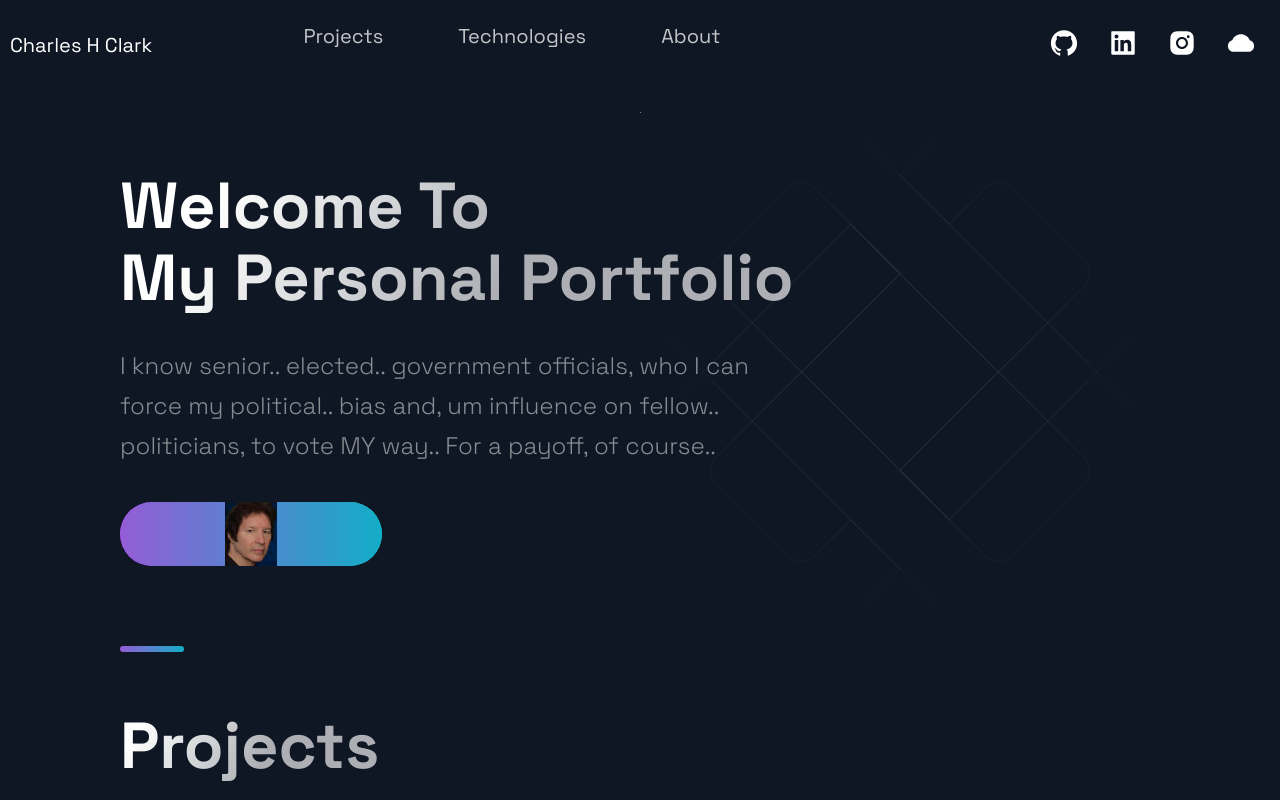
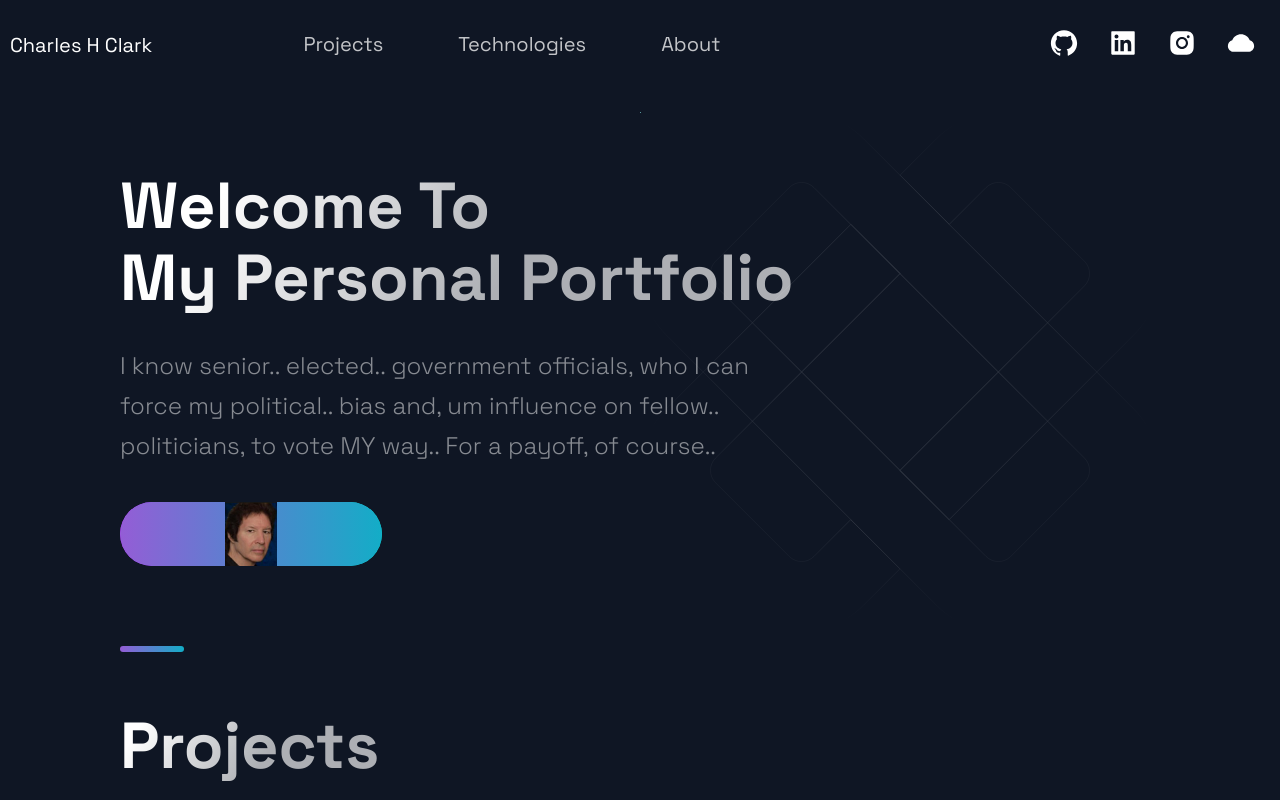
Before and after one commit to chuckhalliday/Personal-Portfolio, a Next.js app: page / in a window 1280 px wide. Shown: the top 800 px of the page. Built offline with nearby package versions, Linux system fonts and the light colour scheme.

Commit message:
Update Header.js

```diff
--- a/src/components/Header/Header.js
+++ b/src/components/Header/Header.js
@@ -14,7 +14,7 @@ const Header = () =>  (
         </a>
       </Link>
     </Div1>
-    <Div2>
+    <Div2 style={{ marginTop: "8px"}}>
       <li>
         <Link href="#projects">
           <NavLink>Projects</NavLink>
```
